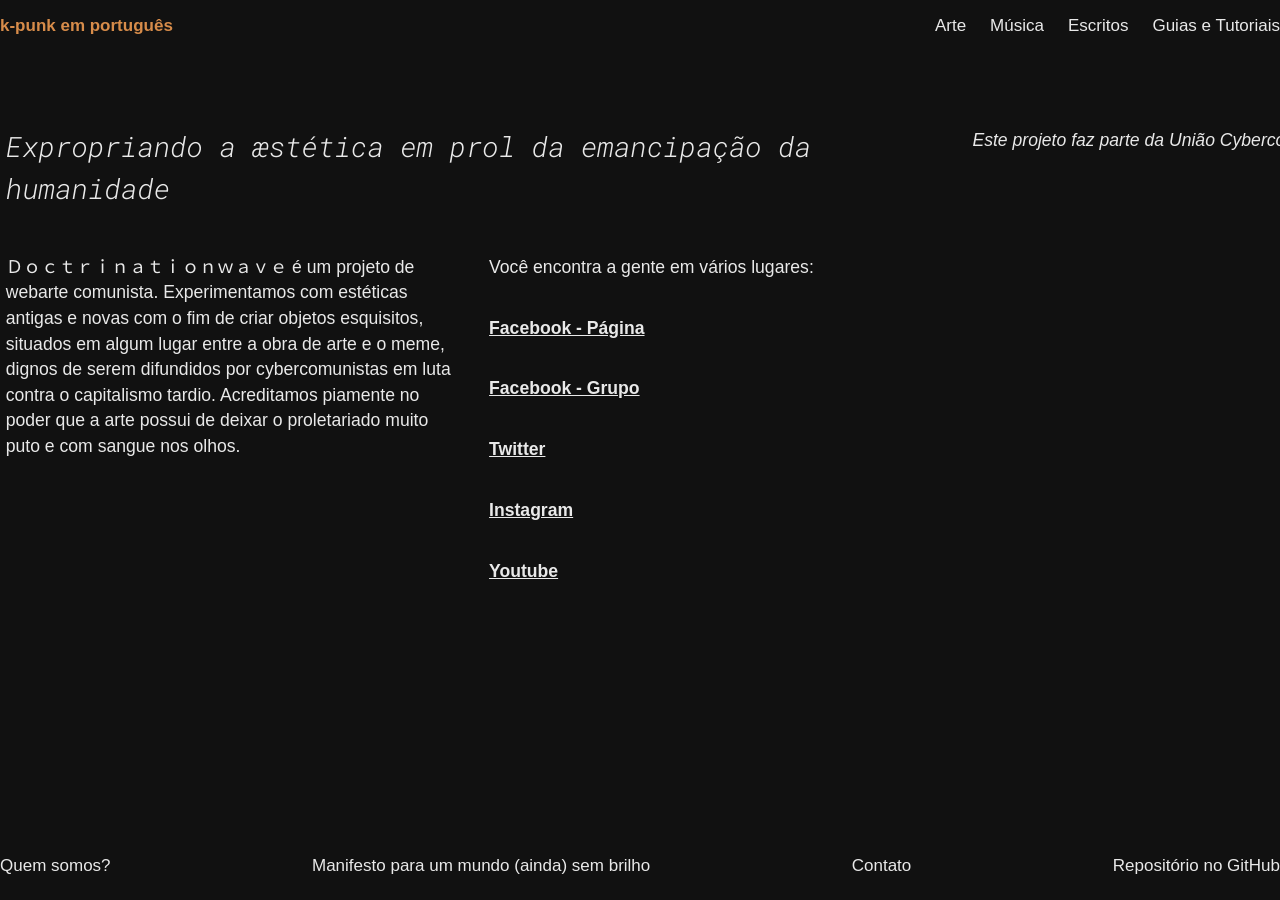
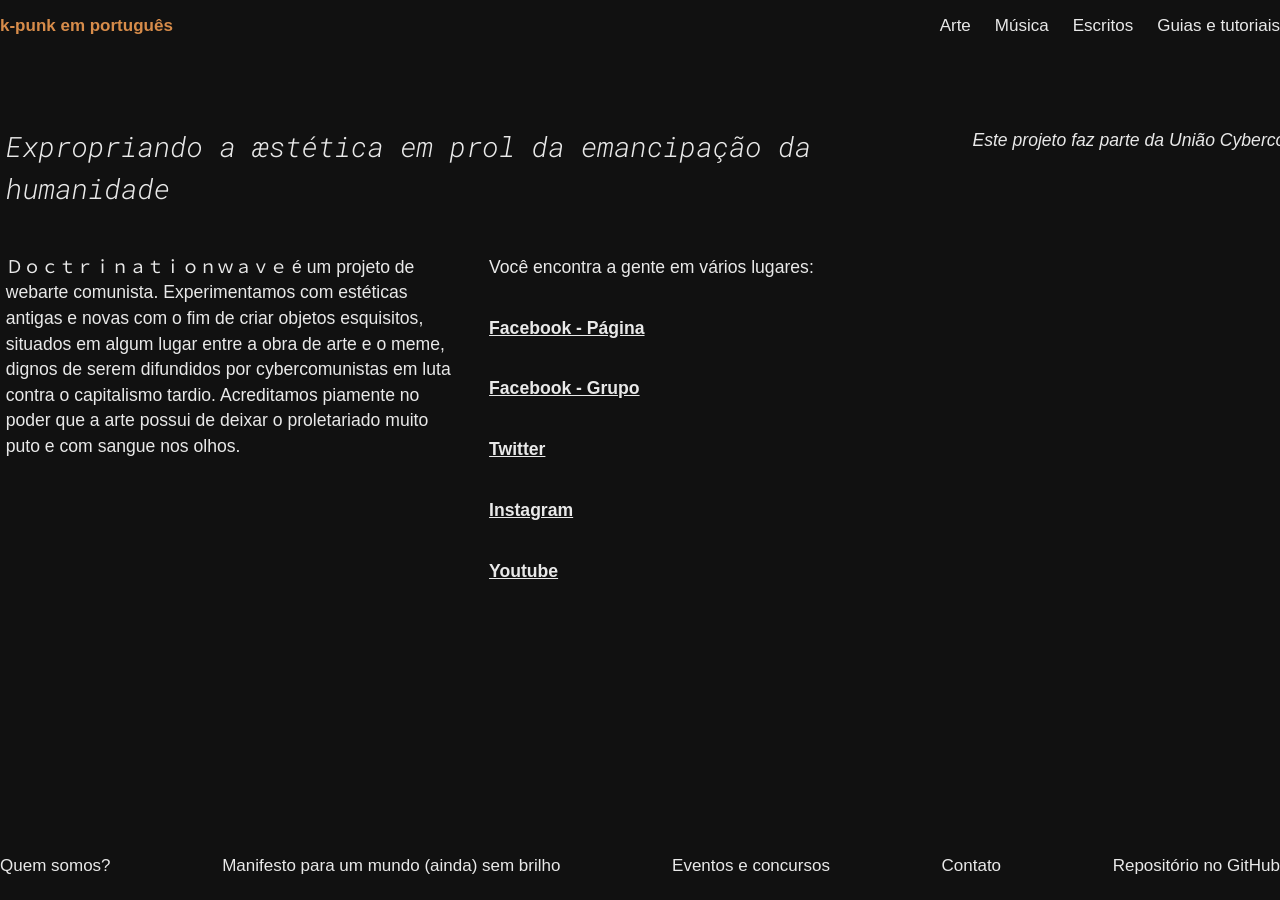
Before and after one commit to doctrinationwave/doctrinationwave.github.io, a Jekyll site: the page built from index.md, in a window 1280 px wide. Built offline with Jekyll 4.4.1, drawn with Linux system fonts in a browser that asks for light colours; some web fonts are replaced; our own code applies the rules of GitHub Pages for plain Markdown files; a script that is not in the unit is left out.

Commit message:
Update default.html

```diff
--- a/_layouts/default.html
+++ b/_layouts/default.html
@@ -34,7 +34,7 @@
             <a class="navbar-item" href="/indexes/arte.html">Arte</a>
             <a class="navbar-item" href="/indexes/musica.html">Música</a>
             <a class="navbar-item" href="/indexes/escritos.html">Escritos</a>
-            <a class="navbar-item" href="/indexes/guias-e-tutoriais.html">Guias e Tutoriais</a>
+            <a class="navbar-item" href="/indexes/guias-e-tutoriais.html">Guias e tutoriais</a>
           </div>
         </div>
       </nav>
@@ -52,6 +52,7 @@
       <div class="container">
         <a href="/editorial/quem-somos.html">Quem somos?</a>
         <a href="/editorial/manifesto.html">Manifesto para um mundo (ainda) sem brilho</a>
+	<a href="/editorial/eventos-e-concursos.html">Eventos e concursos</a>
         <a href="/editorial/contato.html">Contato</a>
         <a href="https://github.com/doctrinationwave/doctrinationwave.github.io">Repositório no GitHub</a>
       </div>
```
